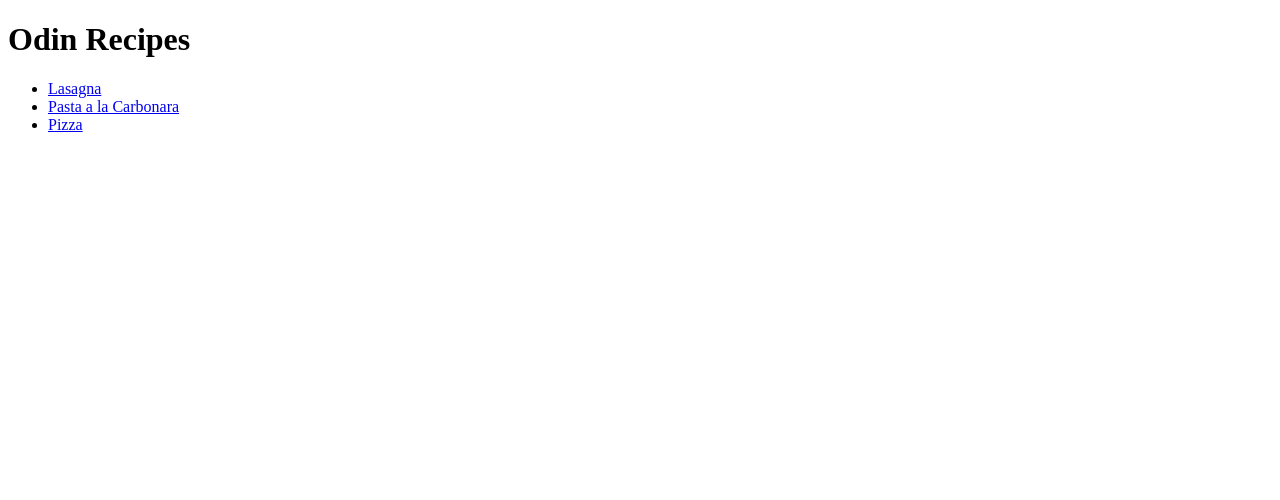
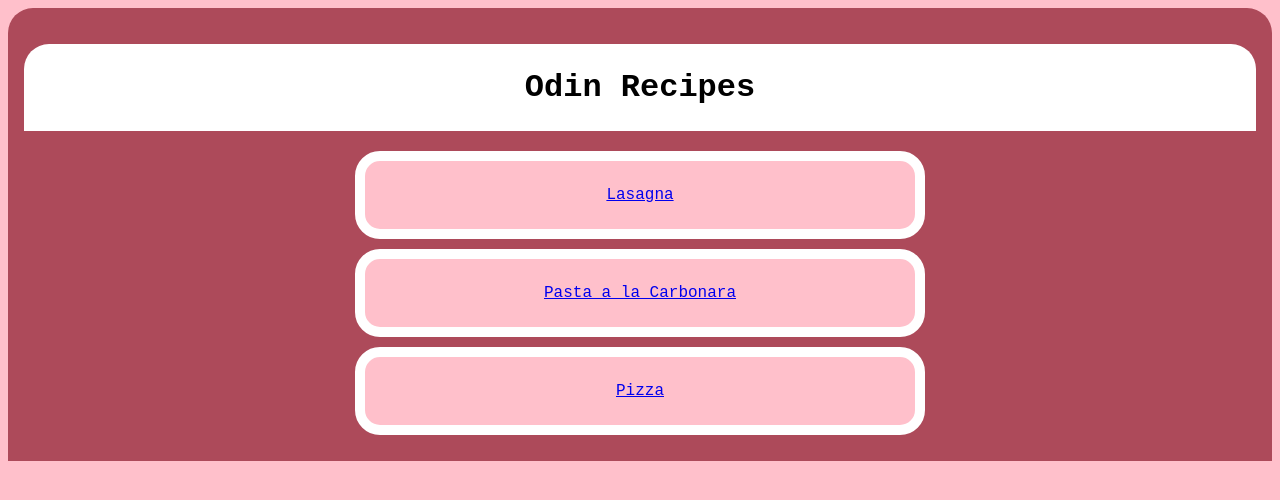
Before and after one commit to StefanIMBA/odin-recipes, a plain HTML site: page index.html in a window 1280 px wide. Drawn offline with Linux system fonts and the light colour scheme.

Commit message:
addded changes  of the style.css of index

```diff
--- a/index.html
+++ b/index.html
@@ -4,18 +4,22 @@
     <meta charset="UTF-8">
     <meta name="viewport" content="width=device-width, initial-scale=1.0">
     <title>Recipes</title>
+    <link rel="stylesheet" href="style.css">
 </head>
+<div class="body">
 <body>
     <h1>Odin Recipes</h1>
-    <ul>
-        <li><a href="recipes/lasagna.html">Lasagna</a></li>
-        <li><a href="recipes/carbonara.html">Pasta a la Carbonara</a></li>
-        <li><a href="recipes/pizza.html">Pizza</a></li>
+
+    <p><a href="recipes/lasagna.html"><span class="lasagna">Lasagna</span></a></p>
+       <p> <a href="recipes/carbonara.html">Pasta a la Carbonara</a> </p>
+       <p> <a href="recipes/pizza.html">Pizza</a></p>
+</span>
 
 
-    </ul>
+
 
 
 
 </body>
+</div>
 </html>
--- /dev/null
+++ b/style.css
@@ -0,0 +1,33 @@
+*{
+    background-color: pink;
+
+}
+.body{
+    padding: 1rem;
+    font-family: 'Courier New', Courier, monospace;
+    background: rgb(173, 74, 90);
+    border-top-left-radius: 25px;
+    border-top-right-radius: 25px;
+}
+.body h1{
+    width: auto;
+    background: white;
+    margin: 20px auto;
+    padding: 25px;
+    color: black;
+    text-align: center;
+    border-top-left-radius: 25px;
+    border-top-right-radius: 25px;
+
+}
+p{
+    border: solid white 10px;
+    display: grid;
+    margin:  10px auto;
+    padding: 25px;
+    text-align: center;
+    width: 500px;
+    border-radius: 25px;
+
+
+}
```
Also changed, not shown: recipes/carbonara.html (+3 -0 lines), recipes/lasagna.html (+3 -0 lines), recipes/pizza.html (+3 -0 lines).
